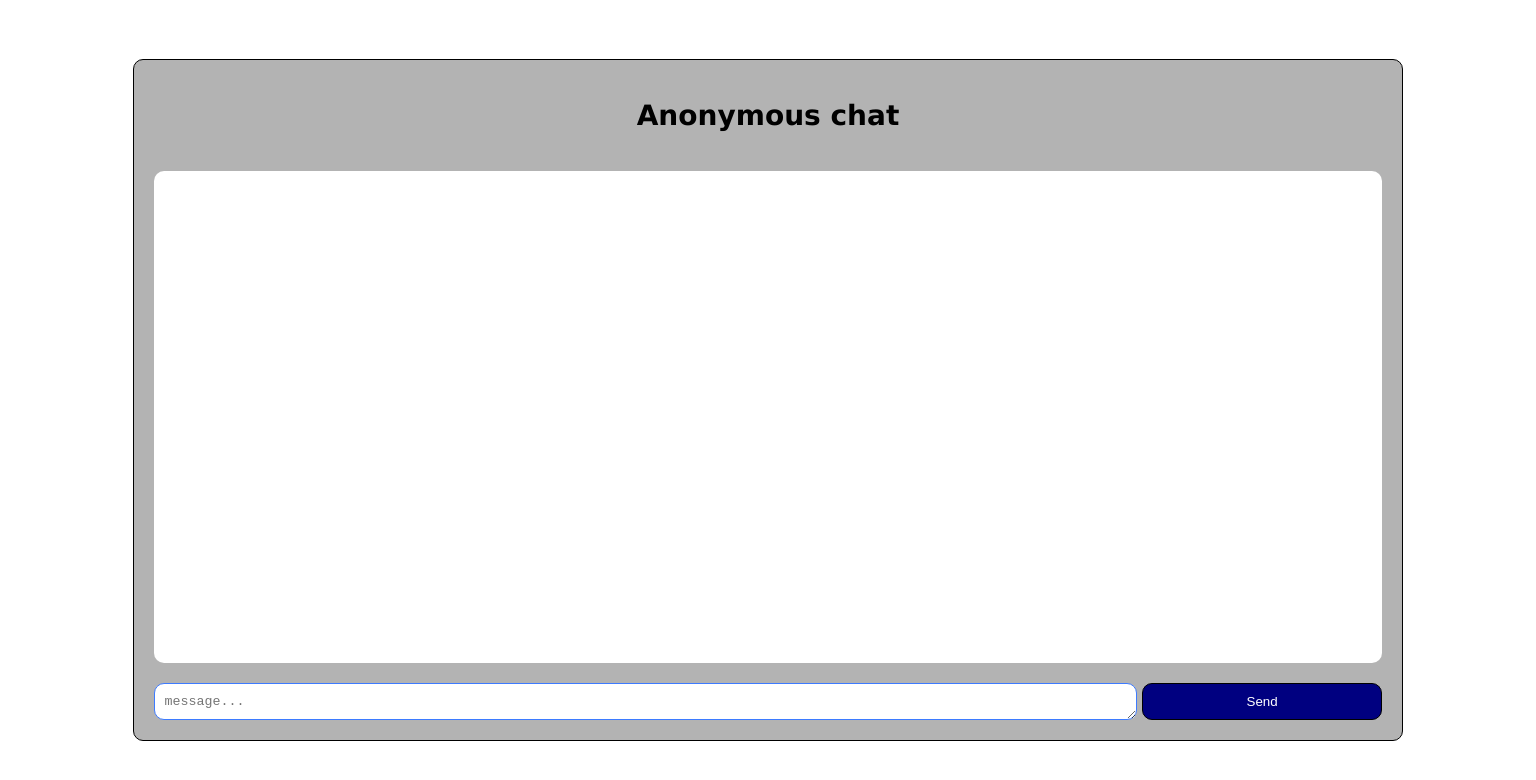
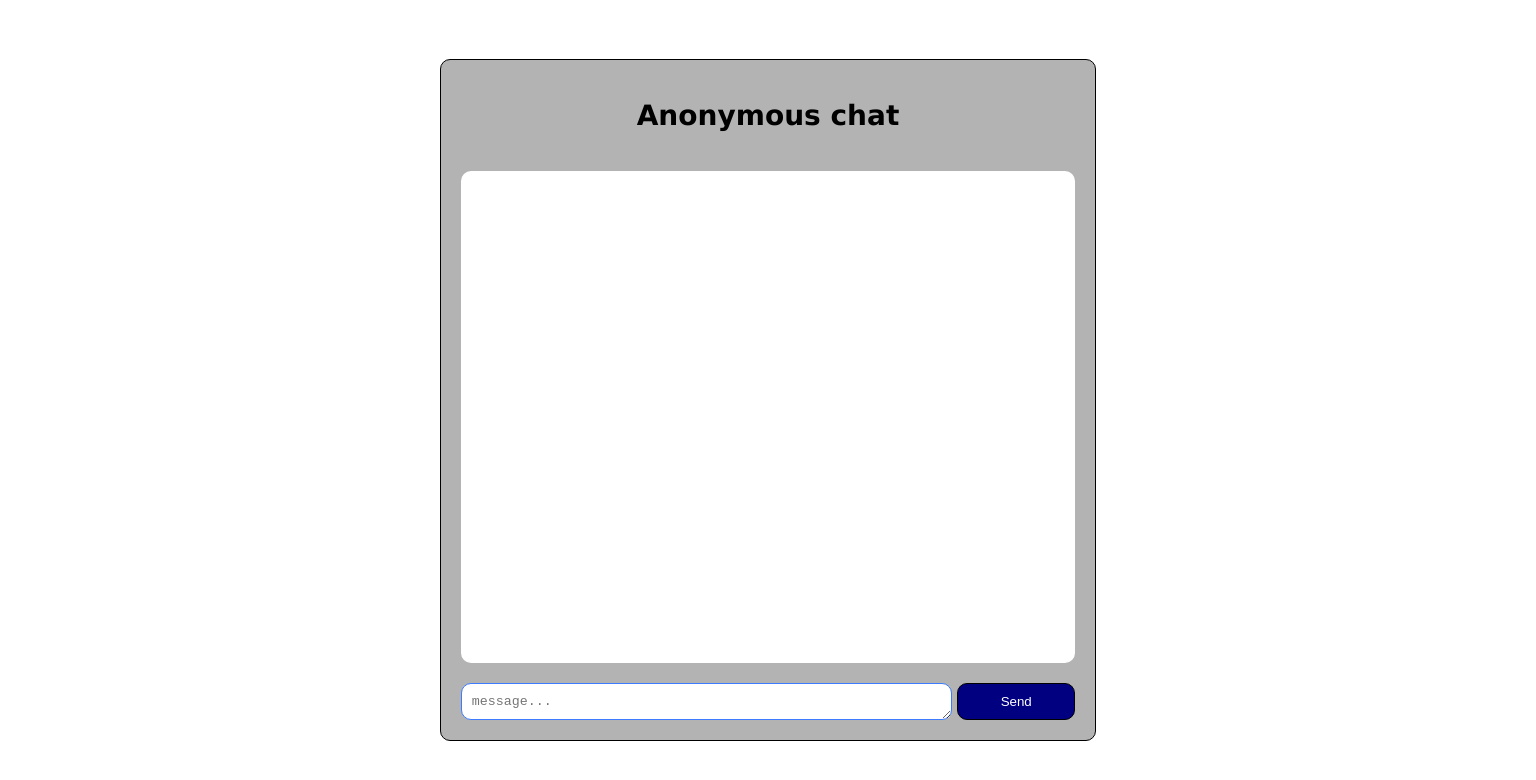
Before and after one commit to Daimonke/Message-board, a website: page public/index.html in a window 1536 px wide. Drawn offline with Linux system fonts and the light colour scheme; no server answers.

Commit message:
desktop display

```diff
--- a/public/stylesheets/style.css
+++ b/public/stylesheets/style.css
@@ -79,3 +79,9 @@ form #send {
   width: fit-content;
   margin: 0;
 }
+
+@media (min-width: 1300px){
+  main {
+    width: 40%;
+  }
+}
```
